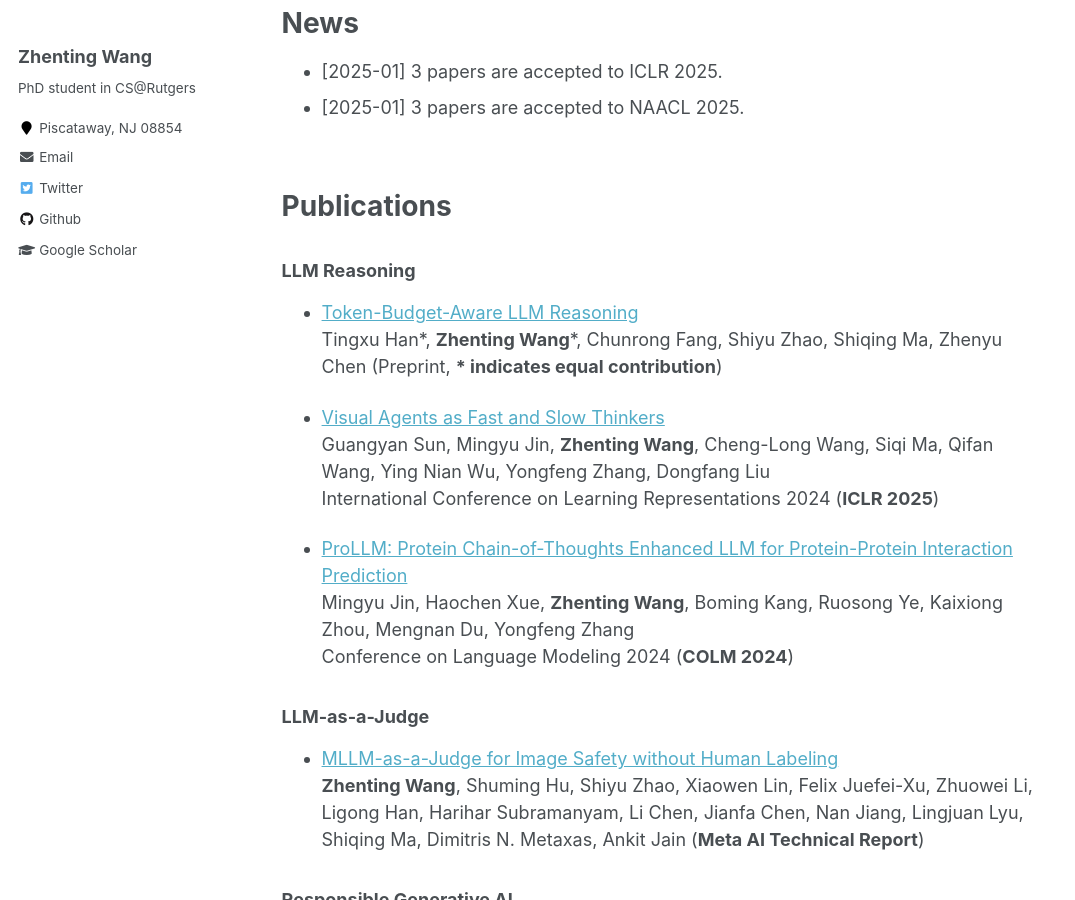
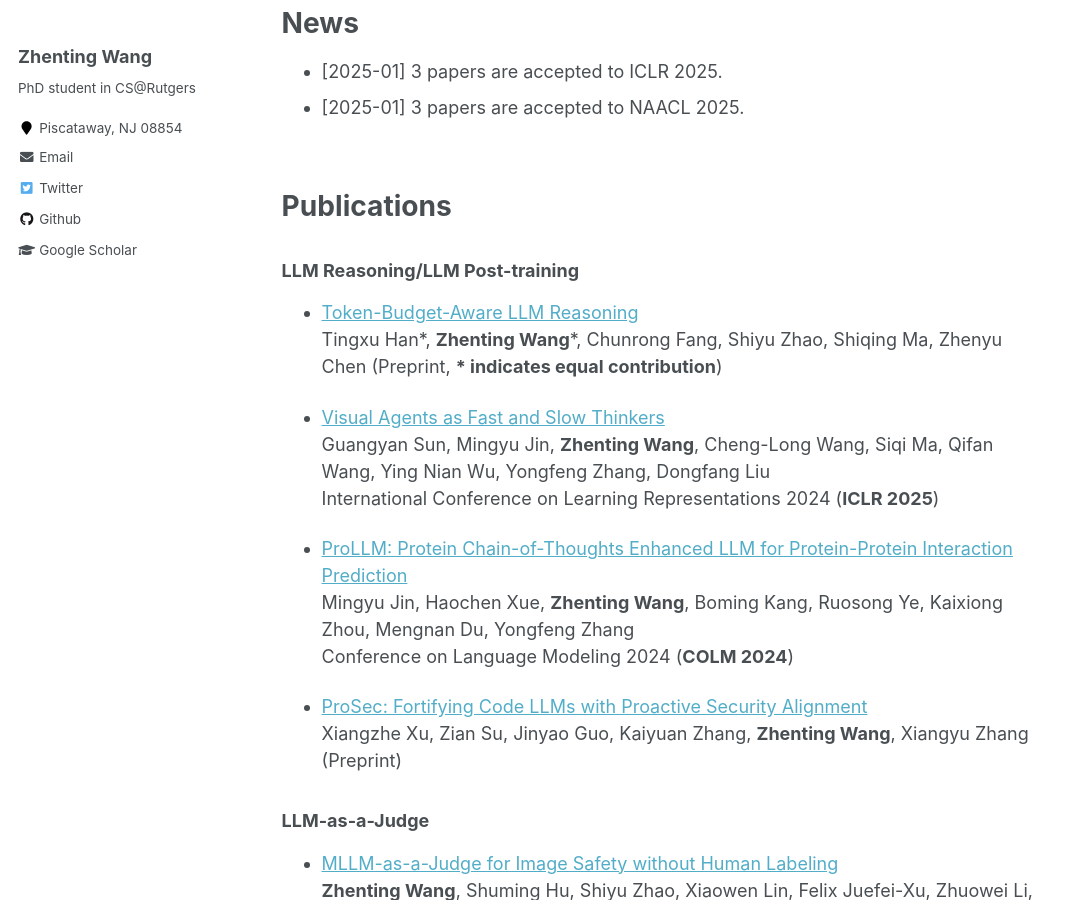
Before and after one commit to ZhentingWang/zhentingwang.github.io, a Jekyll site: the page built from _pages/about.md, in a window 1280 px wide and 900 px high, scrolled down 465 px. Shown: the whole window, without its empty margins (0-1075 px from the left). Built offline with Jekyll 4.4.1, drawn with Linux system fonts in a browser that asks for light colours; some of the changed text lies outside the part shown.

Commit message:
Update about.md

```diff
--- a/_pages/about.md
+++ b/_pages/about.md
@@ -69,7 +69,7 @@ News
 Publications
 ======
 
-### LLM Reasoning
+### LLM Reasoning/LLM Post-training
 
 * [Token-Budget-Aware LLM Reasoning](https://arxiv.org/pdf/2412.18547)
 Tingxu Han\*, **Zhenting Wang**\*, Chunrong Fang, Shiyu Zhao, Shiqing Ma, Zhenyu Chen (Preprint, **\* indicates equal contribution**)
@@ -81,6 +81,9 @@ International Conference on Learning Representations 2024 (**ICLR 2025**)
 * [ProLLM: Protein Chain-of-Thoughts Enhanced LLM for Protein-Protein Interaction Prediction](https://www.biorxiv.org/content/10.1101/2024.04.18.590025v1.full.pdf)
 Mingyu Jin, Haochen Xue, **Zhenting Wang**, Boming Kang, Ruosong Ye, Kaixiong Zhou, Mengnan Du, Yongfeng Zhang
 Conference on Language Modeling 2024 (**COLM 2024**)
+
+* [ProSec: Fortifying Code LLMs with Proactive Security Alignment](https://arxiv.org/pdf/2411.12882)
+Xiangzhe Xu, Zian Su, Jinyao Guo, Kaiyuan Zhang, **Zhenting Wang**, Xiangyu Zhang (Preprint)
 
 
 ### LLM-as-a-Judge
@@ -120,7 +123,6 @@ International Conference on Learning Representations 2024 (**ICLR 2025**)
 Sam Lin, Wenyue Hua, **Zhenting Wang**, Mingyu Jin, Lizhou Fan, Yongfeng Zhang
 Annual Conference of the Nations of the Americas Chapter of the Association for Computational Linguistics 2025 (**NAACL 2025** Main)
 
-
 * [Unlocking Adversarial Suffix Optimization Without Affirmative Phrases: Efficient Black-box Jailbreaking via LLM as Optimizer](https://arxiv.org/pdf/2408.11313)
 Weipeng Jiang, **Zhenting Wang**, Juan Zhai, Shiqing Ma, Zhengyu Zhao, Chao Shen
 Annual Conference of the Nations of the Americas Chapter of the Association for Computational Linguistics 2025 (**NAACL 2025** Findings)
@@ -131,9 +133,6 @@ European Conference on Computer Vision 2024 (**ECCV 2024**)
 
 * [Robustness-aware Automatic Prompt Optimization](https://arxiv.org/pdf/2412.18196)
 Zeru Shi, **Zhenting Wang**, Yongye Su, Weidi Luo, Fan Yang, Yongfeng Zhang (Preprint)
-
-* [ProSec: Fortifying Code LLMs with Proactive Security Alignment](https://arxiv.org/pdf/2411.12882)
-Xiangzhe Xu, Zian Su, Jinyao Guo, Kaiyuan Zhang, **Zhenting Wang**, Xiangyu Zhang (Preprint)
 
 * [Uncertainty is Fragile: Manipulating Uncertainty in Large Language Models](https://arxiv.org/pdf/2407.11282)
 Qingcheng Zeng, Mingyu Jin, Qinkai Yu, **Zhenting Wang**, Wenyue Hua, Zihao Zhou, Guangyan Sun, Yanda Meng, Shiqing Ma, Qifan Wang, Felix Juefei-Xu, Kaize Ding, Fan Yang, Ruixiang Tang, Yongfeng Zhang (Preprint)
```
